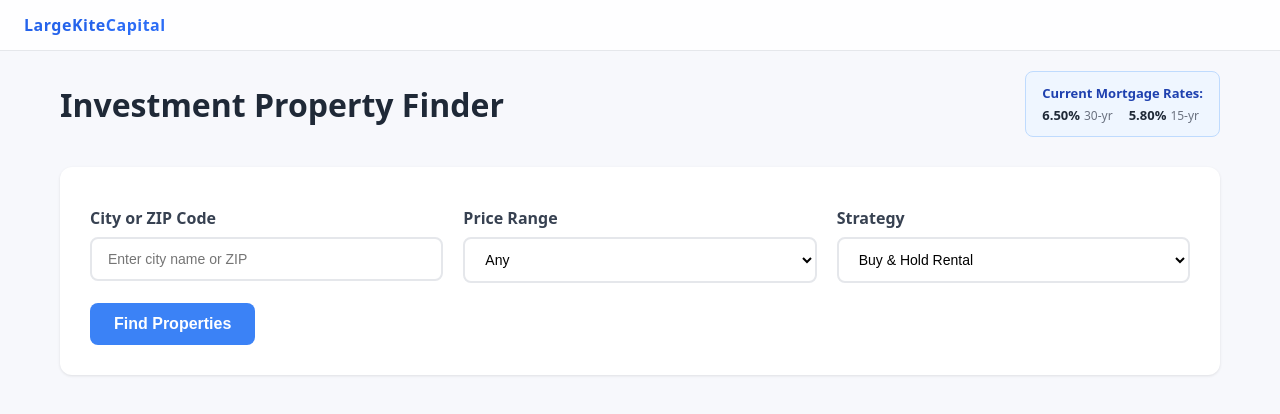
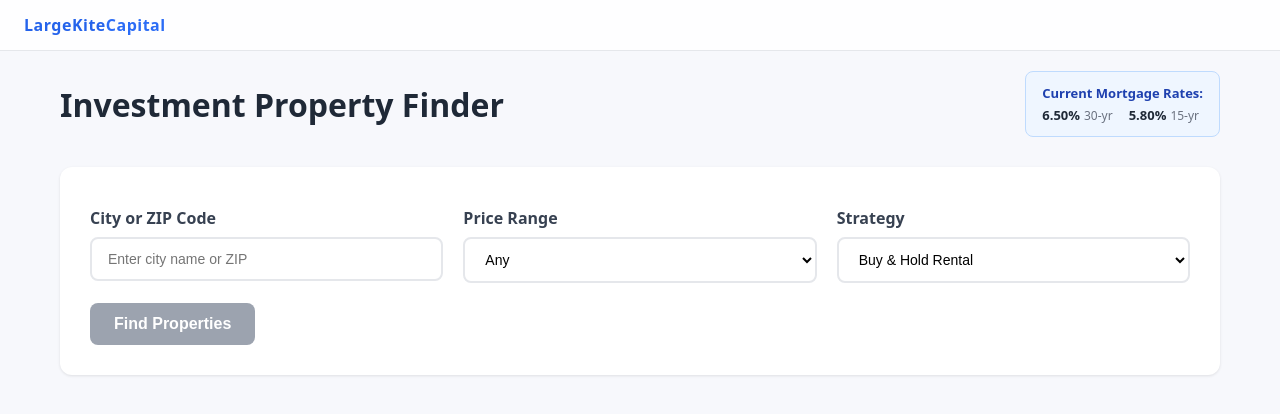
Before and after one commit to largekite/CI, a Next.js app: page /tools/investment-property-finder in a window 1280 px wide. Shown: the top 414 px of the page. Built offline with nearby package versions, Linux system fonts and the light colour scheme.

Commit message:
fix location not found error

```diff
--- a/app/tools/investment-property-finder.tsx
+++ b/app/tools/investment-property-finder.tsx
@@ -366,17 +366,17 @@ export default function SimpleInvestmentFinder() {
 
         <button
           type="submit"
-          disabled={loading}
+          disabled={loading || !form.location}
           style={{
             marginTop: '20px',
             padding: '12px 24px',
-            background: loading ? '#9ca3af' : '#3b82f6',
+            background: (loading || !form.location) ? '#9ca3af' : '#3b82f6',
             color: 'white',
             border: 'none',
             borderRadius: '8px',
             fontSize: '16px',
             fontWeight: '600',
-            cursor: loading ? 'not-allowed' : 'pointer',
+            cursor: (loading || !form.location) ? 'not-allowed' : 'pointer',
             display: 'flex',
             alignItems: 'center',
             gap: '8px'
```
